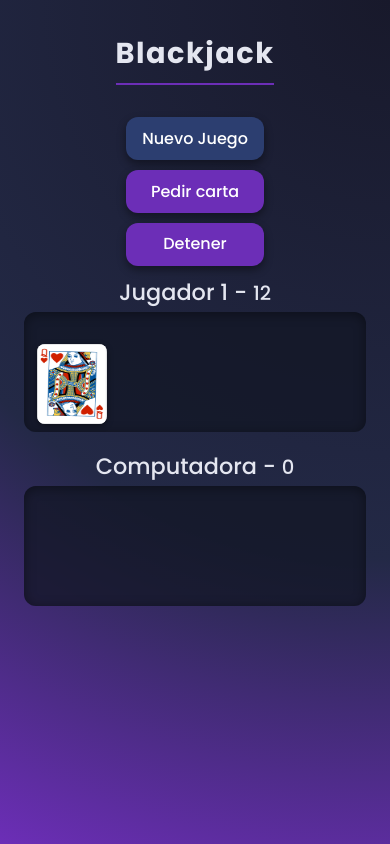
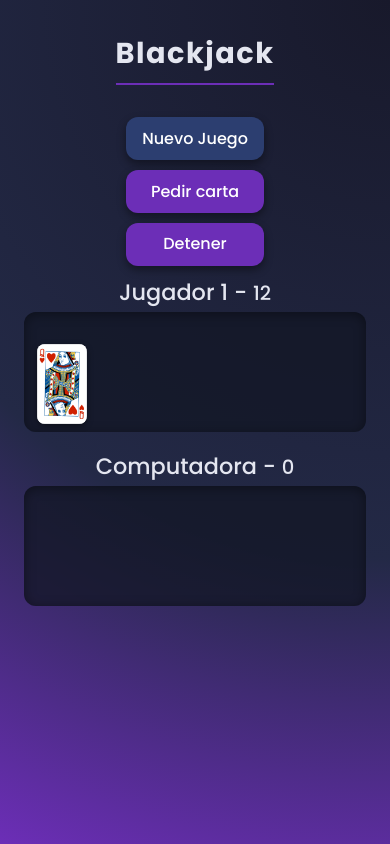
Before and after one commit to RetroRodrich/js-vite-blackjack, a website built with Vite: page index.html in a window 390 px wide. Both pictures are taken after a click on the button "Pedir carta". Built offline with nearby package versions, Linux system fonts and the light colour scheme.

Commit message:
Update v.7

```diff
--- a/index.html
+++ b/index.html
@@ -3,7 +3,7 @@
   <head>
     <meta charset="UTF-8" />
     <link rel="icon" type="image/svg+xml" href="/vite.svg" />
-    <meta name="viewport" content="width=device-width, initial-scale=1.0" />
+    <meta name="viewport" content="width=device-width, initial-scale=1.0">
     <title>Blackjack - Vite</title>
 
 
--- a/src/style.css
+++ b/src/style.css
@@ -236,7 +236,7 @@ h1 {
     gap: 0.5rem;
   }
   .carta {
-    width:  fiftypx;
+    width: 50px;
     height: 80px;
   }
 }
```
Also changed, not shown: docs/assets/index.css (+1 -1 lines), docs/index.html (+1 -1 lines).
